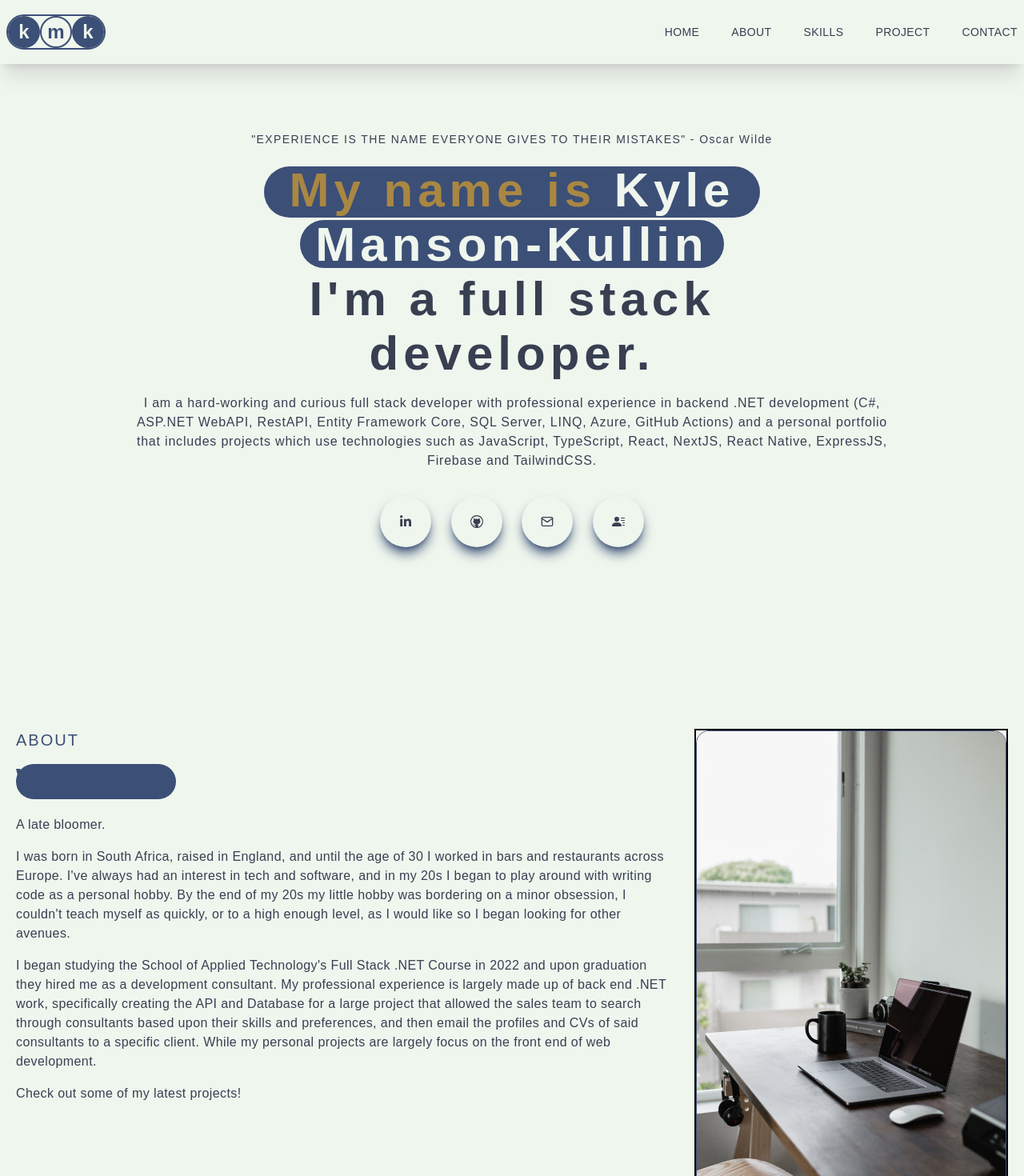
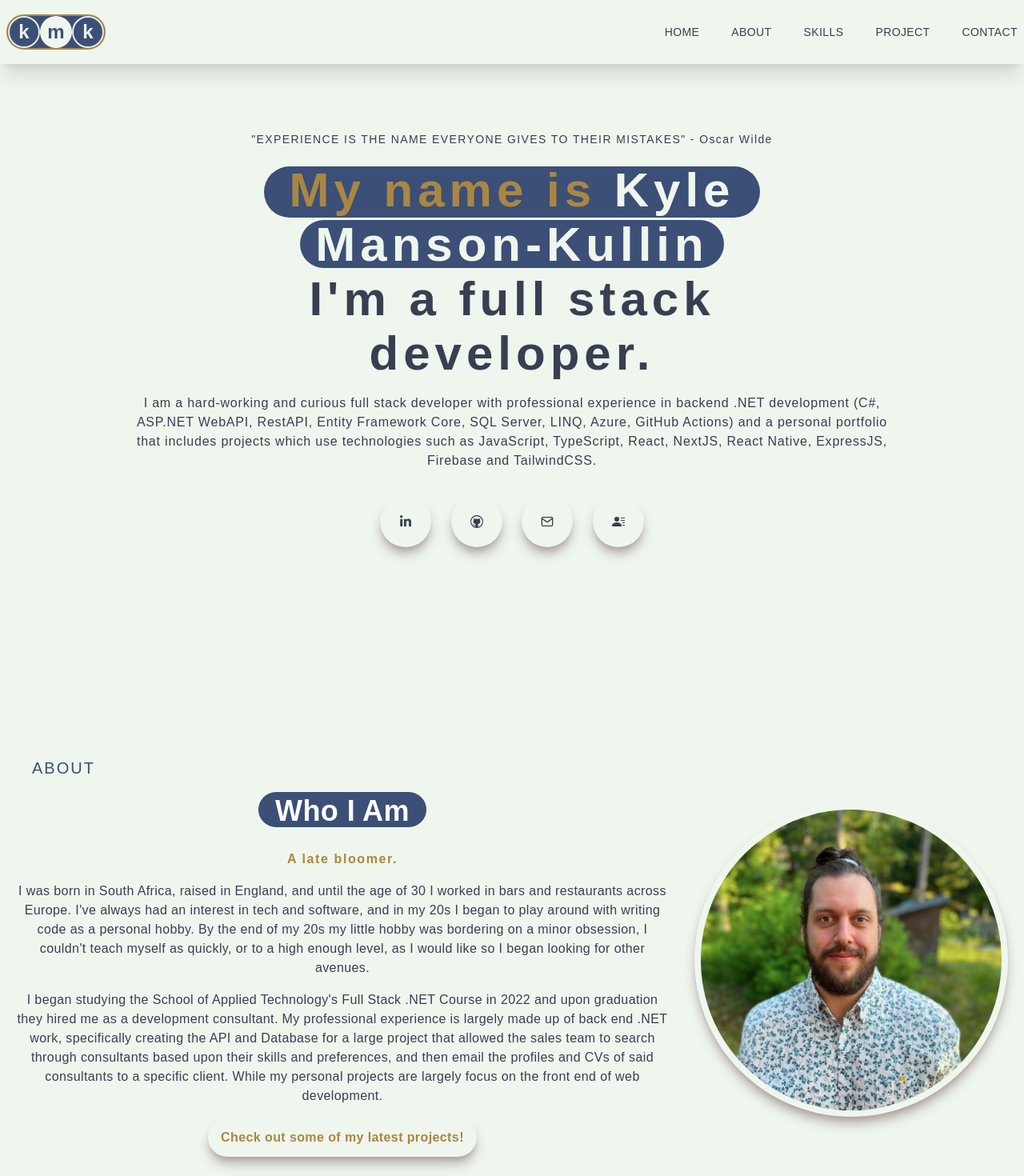
Before and after one commit to kyljmk/new-portfolio, a Next.js app in the folder new-portfolio/: page / in a window 1280 px wide. Shown: the top 1470 px of the page at 80% size. Built offline with nearby package versions, Linux system fonts and the light colour scheme.

Commit message:
Add Image And Refactor Stylings In About Me Component

```diff
--- a/new-portfolio/src/components/About.tsx
+++ b/new-portfolio/src/components/About.tsx
@@ -1,20 +1,22 @@
 import React from "react";
 import Image from "next/image";
-import LaptopImage from ".//../../public/assets/laptop.jpg";
+import Kmk from ".//../../public/assets/kmk.png";
 
 function About() {
   return (
-    <div className="w-full md:h-screen p-2 flex items-center py-16">
-      <div className="max-w-[1240px] m-auto md:grid grid-cols-3 gap-8">
-        <div className="col-span-2">
-          <p className="uppercase text-xl tracking-widest text-[#3C4F76]">
+    <div className="w-full md:h-screen p-2 flex items-center py-16 text-center">
+      <div className="max-w-[1240px] flex flex-col justify-center m-auto md:grid grid-cols-3 gap-8 items-center">
+        <div className="col-span-2 flex flex-col justify-center items-center">
+          <p className="uppercase text-xl tracking-widest w-full text-left pl-5 text-[#3C4F76]">
             About
           </p>
-          <div className="py-4">
-            <div className="absolute bg-[#3C4F76] h-11 w-[200px] self-start rounded-full animate-slide-in-right"></div>
-            <h2 className="text-[#3C4F76]">Who I Am</h2>
+          <div className="flex justify-center py-4">
+            <div className="absolute bg-[#3C4F76] h-11 w-[210px] self-start rounded-full animate-slide-in-right z-[-1]"></div>
+            <h2 className="text-white py-1">Who I Am</h2>
           </div>
-          <p className="py-2">A late bloomer.</p>
+          <p className="py-2 font-bold tracking-widest text-[#A98743]">
+            A late bloomer.
+          </p>
           <p className="py-2">
             I was born in South Africa, raised in England, and until the age of
             30 I worked in bars and restaurants across Europe. I've always had
@@ -35,15 +37,19 @@ function About() {
             my personal projects are largely focus on the front end of web
             development.
           </p>
-          <p className="py-2">Check out some of my latest projects!</p>
+          <div className="flex justify-center">
+            <p className="my-2 px-4 py-3 font-bold text-[#A98743] shadow-[#AB9F9D] shadow-lg cursor-pointer hover:scale-105 ease-in duration-200 rounded-full">
+              Check out some of my latest projects!
+            </p>
+          </div>
         </div>
-        <div className="border-2 border-black">
+        <div className="flex justify-center shadow-lg shadow-[#AB9F9D] rounded-full p-2 hover:scale-105 ease-in duration-200">
           <Image
-            src={LaptopImage}
+            src={Kmk}
             alt="stock image of a laptop"
-            width={600}
+            width={400}
             height={400}
-            className="border-[#3C4F76] border-[1px] rounded-2xl"
+            className="rounded-full"
           />
         </div>
       </div>
--- a/new-portfolio/src/components/Main.tsx
+++ b/new-portfolio/src/components/Main.tsx
@@ -39,7 +39,7 @@ function Main() {
             NextJS, React Native, ExpressJS, Firebase and TailwindCSS.
           </p>
           <div className="flex items-center justify-between max-w-[330px] m-auto py-4">
-            <div className="rounded-full shadow-lg shadow-[#3c4f76] p-6 cursor-pointer hover:scale-110 ease-in duration-300">
+            <div className="rounded-full shadow-lg shadow-[#AB9F9D] p-6 cursor-pointer hover:scale-110 ease-in duration-300">
               <Link
                 href={
                   "https://www.linkedin.com/in/kyle-manson-kullin-34a933242/"
@@ -50,7 +50,7 @@ function Main() {
                 <FaLinkedinIn size="" />
               </Link>
             </div>
-            <div className="rounded-full shadow-lg shadow-[#3c4f76] p-6 cursor-pointer hover:scale-110 ease-in duration-300">
+            <div className="rounded-full shadow-lg shadow-[#AB9F9D] p-6 cursor-pointer hover:scale-110 ease-in duration-300">
               <Link
                 href={"https://www.github.com/kyljmk"}
                 rel="noopener noreferrer"
@@ -59,10 +59,10 @@ function Main() {
                 <VscGithub />
               </Link>
             </div>
-            <div className="rounded-full shadow-lg shadow-[#3c4f76] p-6 cursor-pointer hover:scale-110 ease-in duration-300">
+            <div className="rounded-full shadow-lg shadow-[#AB9F9D] p-6 cursor-pointer hover:scale-110 ease-in duration-300">
               <FiMail />
             </div>
-            <div className="rounded-full shadow-lg shadow-[#3c4f76] p-6 cursor-pointer hover:scale-110 ease-in duration-300">
+            <div className="rounded-full shadow-lg shadow-[#AB9F9D] p-6 cursor-pointer hover:scale-110 ease-in duration-300">
               <BsPersonLinesFill />
             </div>
           </div>
--- a/new-portfolio/src/components/Navbar.tsx
+++ b/new-portfolio/src/components/Navbar.tsx
@@ -20,14 +20,14 @@ function Navbar() {
   return (
     <div className="fixed w-full bg-[#EFF6EE] h-20 shadow-xl z-[100] ease-in duration-300">
       <div className="flex justify-between items-center w-full h-full px-2 2xl:px-16">
-        <div className="flex rounded-full border-2 border-[#3C4F76]">
-          <div className="bg-[#3C4F76] rounded-full text-[#EFF6EE] font-bold w-10 h-10 flex items-center justify-center text-2xl">
+        <div className="flex rounded-full border-2 border-[#A98743] bg-[#3C4F76]">
+          <div className="bg-[#3C4F76] border-2 rounded-full text-[#EFF6EE] font-bold w-10 h-10 flex items-center justify-center text-2xl">
             k
           </div>
-          <div className=" border-[#3C4F76] bg-[#EFF6EE] border-2 rounded-full text-[#3C4F76] font-bold w-10 h-10 flex items-center justify-center text-2xl">
+          <div className="bg-[#EFF6EE] rounded-full text-[#3C4F76] font-bold w-10 h-10 flex items-center justify-center text-2xl">
             m
           </div>
-          <div className="bg-[#3C4F76] rounded-full text-[#EFF6EE] font-bold w-10 h-10 flex items-center justify-center text-2xl">
+          <div className="bg-[#3C4F76] border-2 rounded-full text-[#EFF6EE] font-bold w-10 h-10 flex items-center justify-center text-2xl">
             k
           </div>
         </div>
@@ -71,14 +71,14 @@ function Navbar() {
           }
         >
           <div className="flex w-full items-center justify-between">
-            <div className="flex rounded-full border-2 border-[#3C4F76]">
-              <div className="bg-[#3C4F76] rounded-full text-[#EFF6EE] font-bold w-10 h-10 flex items-center justify-center text-2xl">
+            <div className="flex rounded-full border-2 border-[#A98743] bg-[#3C4F76]">
+              <div className="bg-[#3C4F76] border-2 rounded-full text-[#EFF6EE] font-bold w-10 h-10 flex items-center justify-center text-2xl">
                 k
               </div>
-              <div className=" border-[#3C4F76] border-2 rounded-full text-[#3C4F76] font-bold w-10 h-10 flex items-center justify-center text-2xl">
+              <div className="bg-[#EFF6EE] rounded-full text-[#3C4F76] font-bold w-10 h-10 flex items-center justify-center text-2xl">
                 m
               </div>
-              <div className="bg-[#3C4F76] rounded-full text-[#EFF6EE] font-bold w-10 h-10 flex items-center justify-center text-2xl">
+              <div className="bg-[#3C4F76] border-2 rounded-full text-[#EFF6EE] font-bold w-10 h-10 flex items-center justify-center text-2xl">
                 k
               </div>
             </div>
```
Also changed, not shown: new-portfolio/public/assets/kmk.png (added), 1 other file (tests, documents, lock files or other folders).
